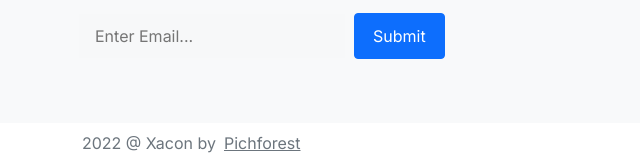
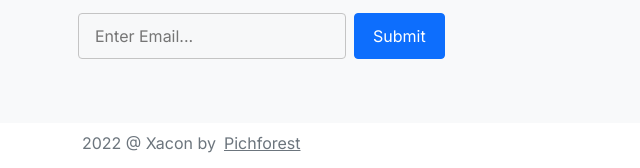
Before and after one commit to ejsmart111/CCL-Tutorial2, a plain HTML site: page index.html in a window 1280 px wide. Shown: the part 1601-1769 px from the top of the page, 0-640 px from the left. Drawn offline with nearby package versions, Linux system fonts and the light colour scheme.

Commit message:
Changed border color to make margin visible

```diff
--- a/index.html
+++ b/index.html
@@ -149,7 +149,7 @@
                <form class="footer-form d-flex">
                  <input
                    type="email"
-                   class="border border-light py-2 px-3"
+                   class="py-2 px-3"
                    placeholder="Enter Email..."
                  />
                  <button type="submit" class="btn btn-primary">Submit</button>
--- a/style.css
+++ b/style.css
@@ -74,9 +74,9 @@ footer input {
   padding: 15px 15px;
   margin-right: 8px;
   background-color: #f7f8f9;
-  color: #f7f8f9;
-  border: 1px solid #f7f8f9 !important;
+  border: 1px solid #c4c4c4;
   border-radius: 4px;
+  outline: none;
 }
 
 .footer-form > button {
```
